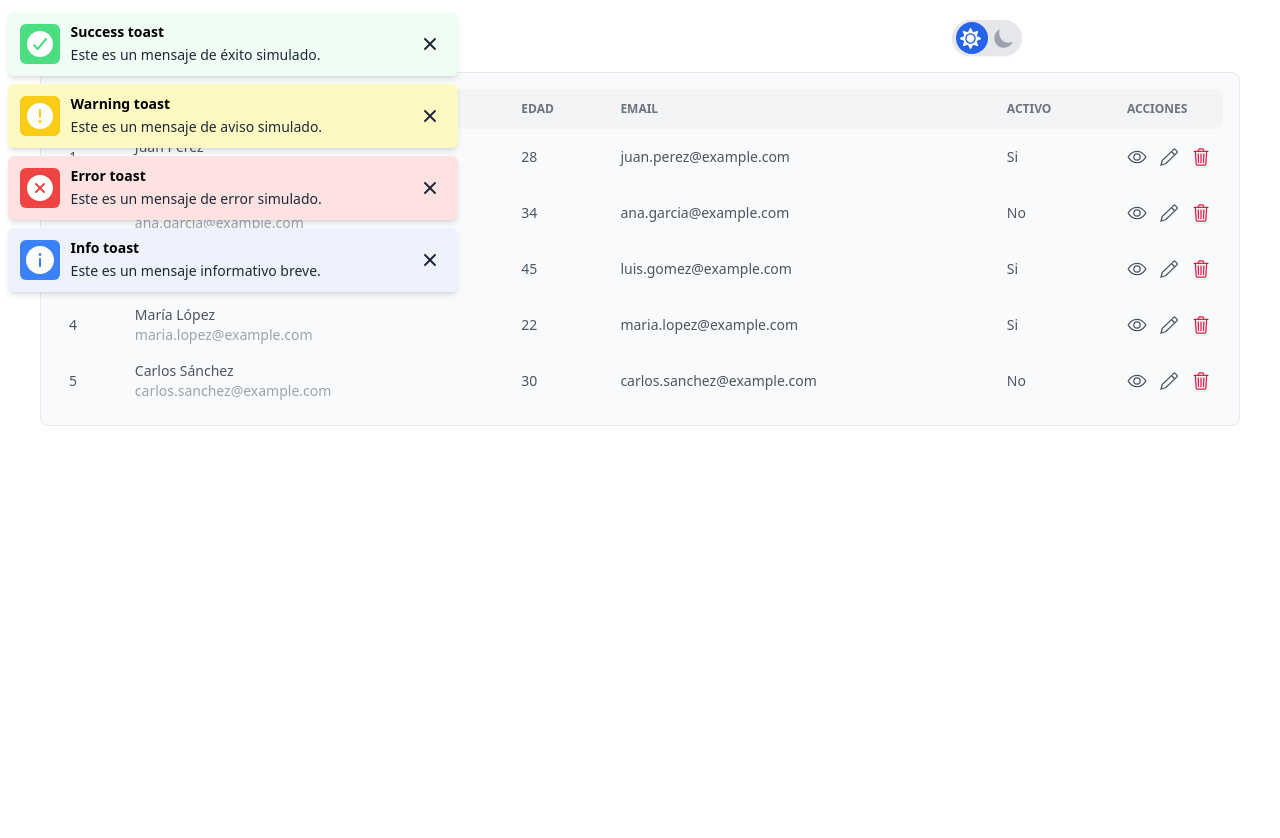
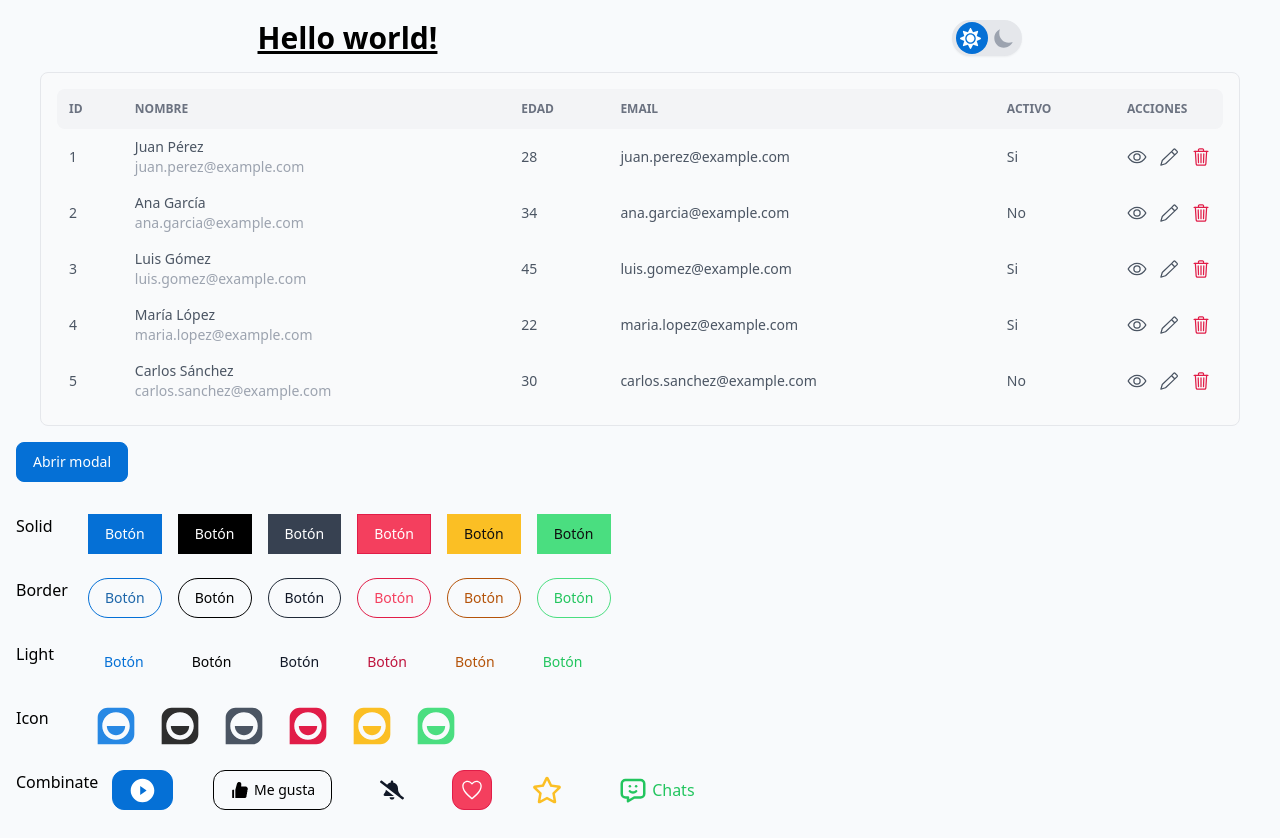
Before and after one commit to efcamila/components_web, a React (Vite) app: page / in a window 1280 px wide. Before the commit the page ends 800 px from the top, so only its background shows below. Built offline with nearby package versions, Linux system fonts and the light colour scheme.

Commit message:
Agrego de button a App y configuración de colores

```diff
--- a/src/App.tsx
+++ b/src/App.tsx
@@ -1,14 +1,16 @@
 import TestToast from "./components/toast/TestToast";
 import Theme from "./components/theme/Theme";
 import TestTableAction from "./components/tables/TestTableAction";
+import TestModal from "./components/modals/TestModal";
+import TestButton from "./components/buttons/clasic/TestButton";
 
 function App() {
   return (
-    <div className="dark:bg-gray-950 w-full h-screen flex flex-col">
-      <TestToast />
+    <div className="dark:bg-black-900 bg-slate-50 w-full min-h-screen flex flex-col">
+      {/* <TestToast /> */}
 
       <section className="flex justify-around pt-5">
-        <h1 className="dark:bg-gray-950 dark:text-white text-3xl font-bold underline">
+        <h1 className="bg-transparent dark:text-white text-3xl font-bold underline">
           Hello world!
         </h1>
         <Theme colorSwitch="bg-blue-600" />
@@ -17,6 +19,15 @@ function App() {
       <section className="w-full flex justify-center mt-4">
         <TestTableAction/>
       </section>
+
+      <section>
+        <TestModal/>
+      </section>
+
+      <section className="w-full m-4 flex gap-5 mb-7">
+        <TestButton/>
+      </section>
+
     </div>
   );
 }
--- a/tailwind.config.js
+++ b/tailwind.config.js
@@ -5,7 +5,33 @@ export default {
     "./src/**/*.{js,ts,jsx,tsx}",
   ],
   theme: {
-    extend: {},
+    extend: {
+      colors: {
+        black: {
+          100: '#8b8b8b',
+          200: '#656565',
+          300: '#565656',
+          400: '#474747',
+          500: '#3a3a3a',
+          600: '#2e2e2e',
+          700: '#1e1e1e',
+          800: '#0f0f0f',
+          900: '#0d0d0d',
+          full: '#000000'
+        },
+        blue: {
+          100: '#dbeafe',
+          200: '#bfdbfe',
+          300: '#93c5fd',
+          400: '#2788E4',
+          500: '#1D66A9',
+          600: '#0570D6',
+          700: '#154B7E',
+          800: '#10375C',
+          900: '#0A233A',
+        }
+      },
+    },
   },
   darkMode: "class",
   plugins: [],
```
